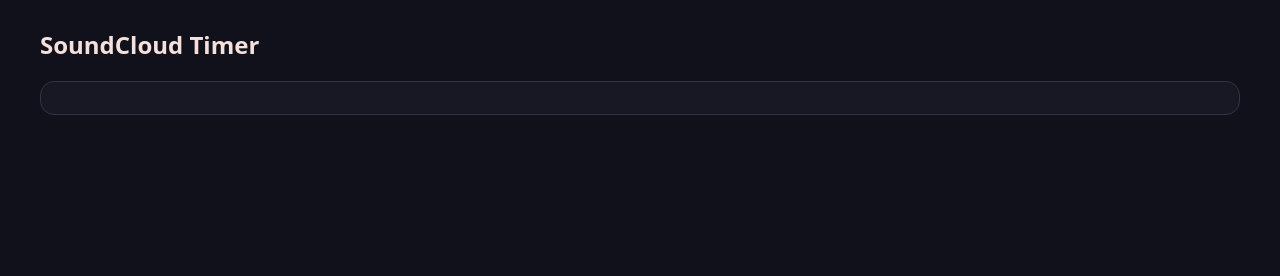
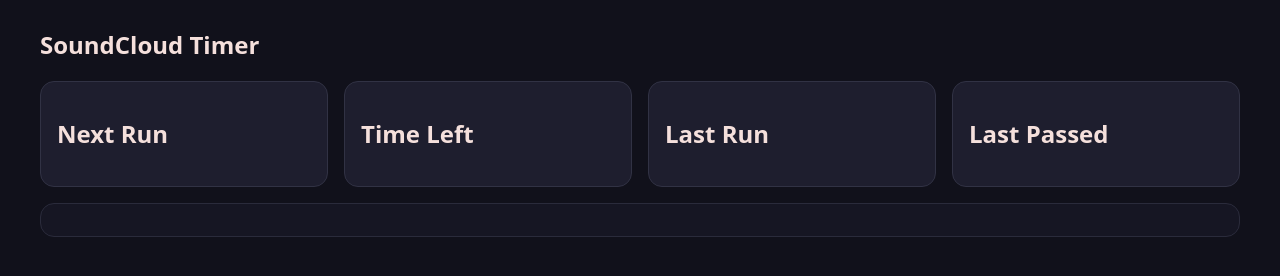
Before and after one commit to robertorodriguezarch/pi_dashboard, a Flask app: template templates/index.html in a window 1280 px wide. Shown: the part 395-671 px from the top of the page. Run offline with Flask 3, Linux system fonts and the light colour scheme; the template is opened without the code that fills it, so the values that code supplies are empty.

Commit message:
Summarize SoundCloud timer status

```diff
--- a/app.py
+++ b/app.py
@@ -92,6 +92,50 @@ def get_timer_info() -> str:
 
     return "soundcloud-notifier.timer was not found in systemctl list-timers."
 
+def get_soundcloud_timer_summary() -> dict[str, str]:
+    raw_line = get_timer_info()
+
+    if "soundcloud-notifier.timer" not in raw_line:
+        return {
+                "next": "Unknown",
+                "left": "Unknown",
+                "last": "Unknown",
+                "passed": "Unknown",
+                "unit": "soundcloud-notifier.timer",
+                "activates": "soundcloud-notifier.timer",
+                "raw": raw_line,
+            }
+    parts = raw_line.split()
+
+    try:
+        next_run = " ".join(parts[0:4])
+        left = parts[4]
+
+        unit_index = parts.index("soundcloud-notifier.timer")
+        activates = parts[units_index + 1] if len(parts) > unit_index + 1 else "Unknown"
+
+        last_run = " ".join(parts[5:9])
+        passed = " ".join(parts[9:unit_index])
+
+        return {
+            "next": "Unknown",
+            "left": "Unknown",
+            "last": "Unknown",
+            "passed": "Unknown",
+            "unit": "soundcloud-notifier.timer",
+            "activates": "soundcloud-notifier.timer",
+            "raw": raw_line,
+        }
+    except Exception:
+        return {
+            "next": "Unknown",
+            "left": "Unknown",
+            "last": "Unknown",
+            "passed": "Unknown",
+            "unit": "soundcloud-notifier.timer",
+            "activates": "soundcloud-notifier.timer",
+            "raw": raw_line,
+        }
 
 def get_logs(unit: str, lines: int = 25) -> str:
     return run_cmd(
@@ -143,6 +187,7 @@ def index():
             services=services,
             timer_info=get_timer_info(),
             logs=logs,
+            soundcloud_timer=get_soundcloud_timer_summary(),
         )
 
 if __name__ == "__main__":
--- a/static/style.css
+++ b/static/style.css
@@ -102,3 +102,15 @@ th {
 .log-success {
   color: #a6e3a1;
 }
+
+.timer-grid {
+  display: grid;
+  grid-template-columns: repeat(auto-fit, minmax(180px, 1fr));
+  gap: 16px;
+}
+
+.timer-raw {
+  margin-top: 16px;
+  font-size: 0.8rem;
+  opacity: 0.8;
+}
--- a/templates/index.html
+++ b/templates/index.html
@@ -59,8 +59,31 @@
     </section>
 
     <section>
-      <h2>SoundCloud Timer</h2>
-      <pre class="log">{{ timer_info }}</pre>
+  <h2>SoundCloud Timer</h2>
+
+  <div class="timer-grid">
+    <div class="card">
+      <h2>Next Run</h2>
+      <p>{{ soundcloud_timer.next }}</p>
+    </div>
+
+    <div class="card">
+      <h2>Time Left</h2>
+      <p>{{ soundcloud_timer.left }}</p>
+    </div>
+
+    <div class="card">
+      <h2>Last Run</h2>
+      <p>{{ soundcloud_timer.last }}</p>
+    </div>
+
+    <div class="card">
+      <h2>Last Passed</h2>
+      <p>{{ soundcloud_timer.passed }}</p>
+    </div>
+  </div>
+
+  <pre class="log timer-raw">{{ soundcloud_timer.raw }}</pre>
     </section>
 
     {% for unit, log_text in logs.items() %}
```
